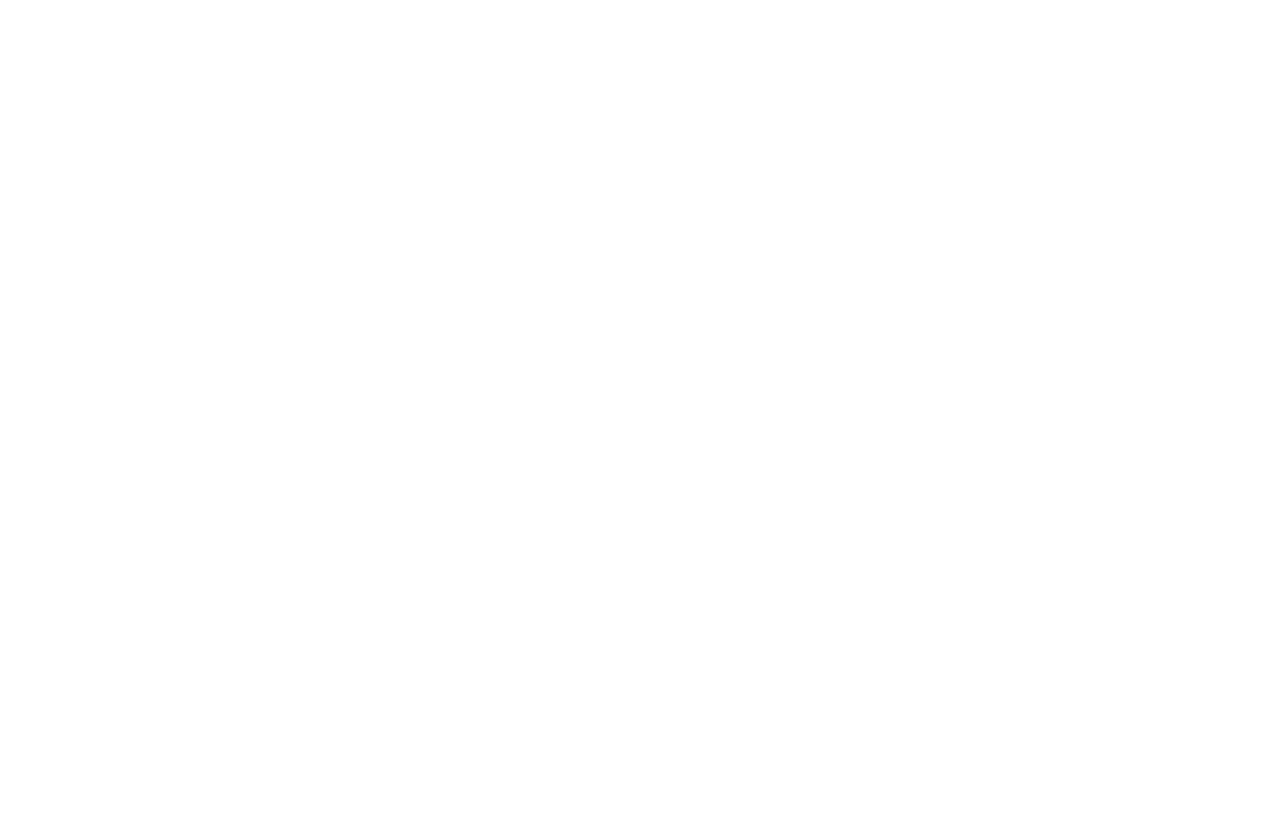
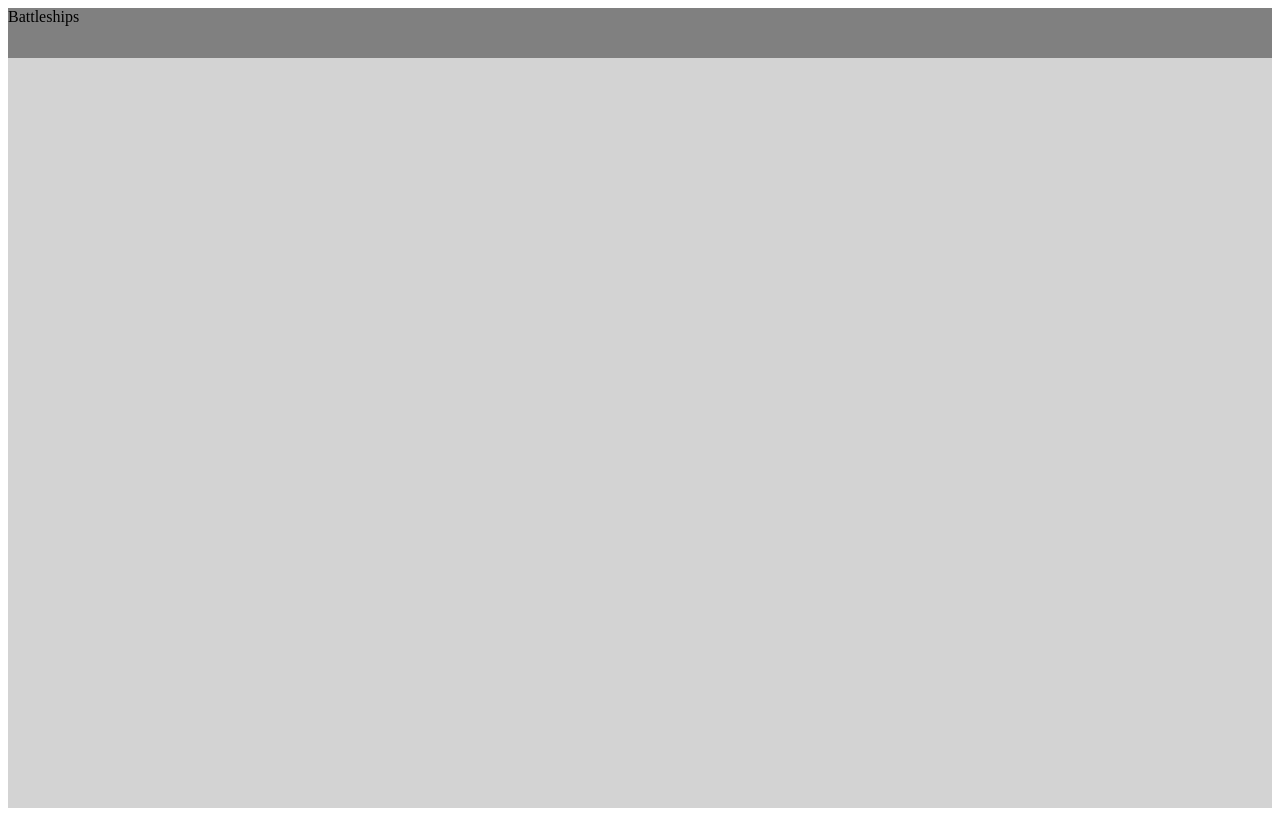
Before and after one commit to DavidOForrester/top_battleships, a website built with webpack: page dist/index.html in a window 1280 px wide. Built offline with nearby package versions, Linux system fonts and the light colour scheme.

Commit message:
structure of the dom

```diff
--- /dev/null
+++ b/src/dom.js
@@ -0,0 +1,18 @@
+export function pageLoad() {
+  const game = document.createElement("div");
+  game.id = "game";
+  document.body.appendChild(game);
+
+  const header = document.createElement("div");
+  header.id = "header";
+  header.innerText = "Battleships"
+  game.appendChild(header);
+
+  const main = document.createElement("div");
+  main.id = "main";
+  game.appendChild(main);
+
+  const footer = document.createElement("div");
+  footer.id = "footer";
+  game.appendChild(footer);
+}
--- a/src/index.js
+++ b/src/index.js
@@ -1,6 +1,9 @@
 import _ from "lodash";
 import "./style.css";
 import Player from "./player.js";
+import * as dom from "./dom.js"
+
+dom.pageLoad()
 
 const player1 = Player();
 const player2 = Player();
--- a/src/style.css
+++ b/src/style.css
@@ -1,3 +1,11 @@
-.hello {
-  color: red;
+#game {
+  height: 800px;
+  width: 100%;
+  background-color: lightgray;
 }
+
+#header {
+  height: 50px;
+  width: 100%;
+  background-color: grey;
+}
```
Also changed, not shown: dist/bundle.js.
